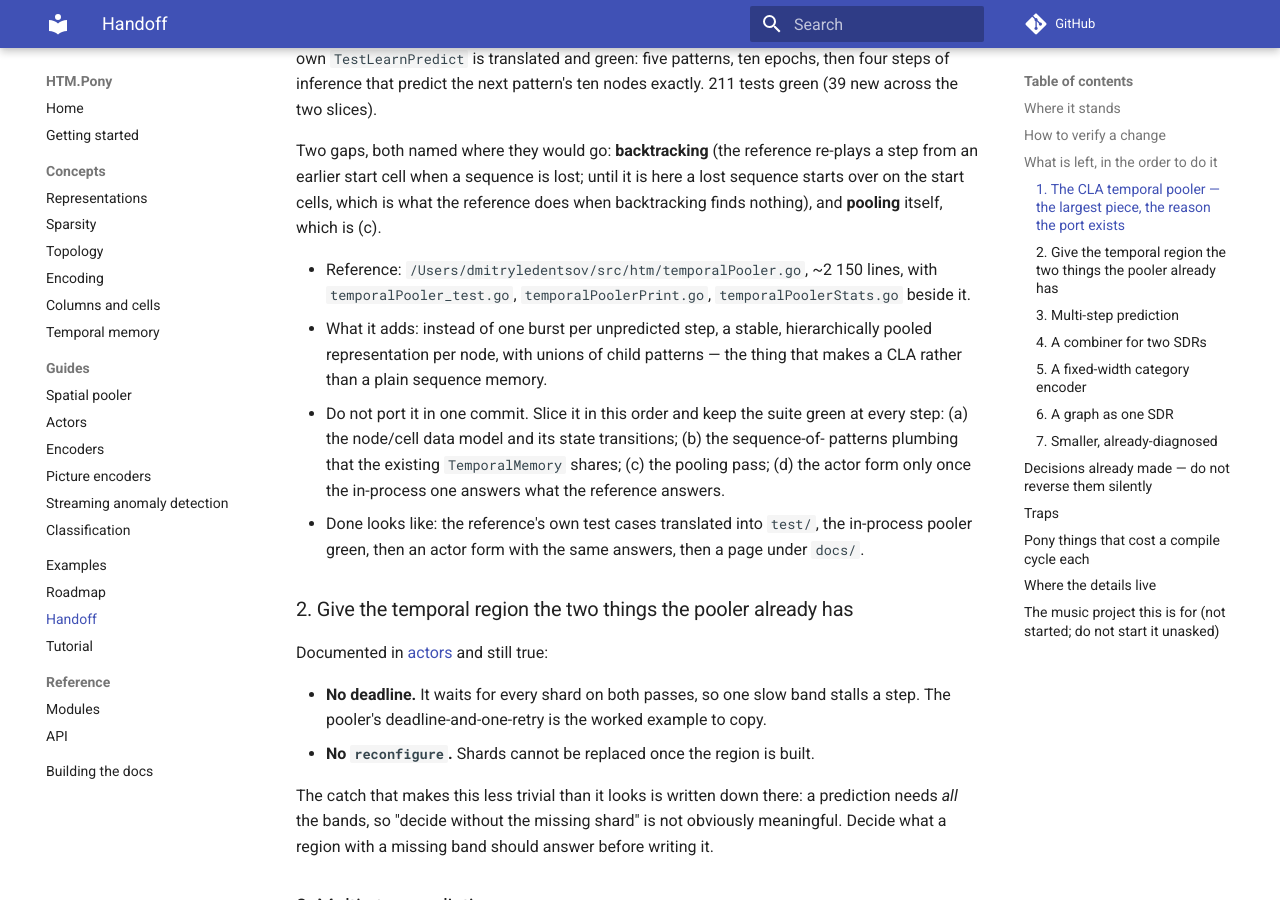
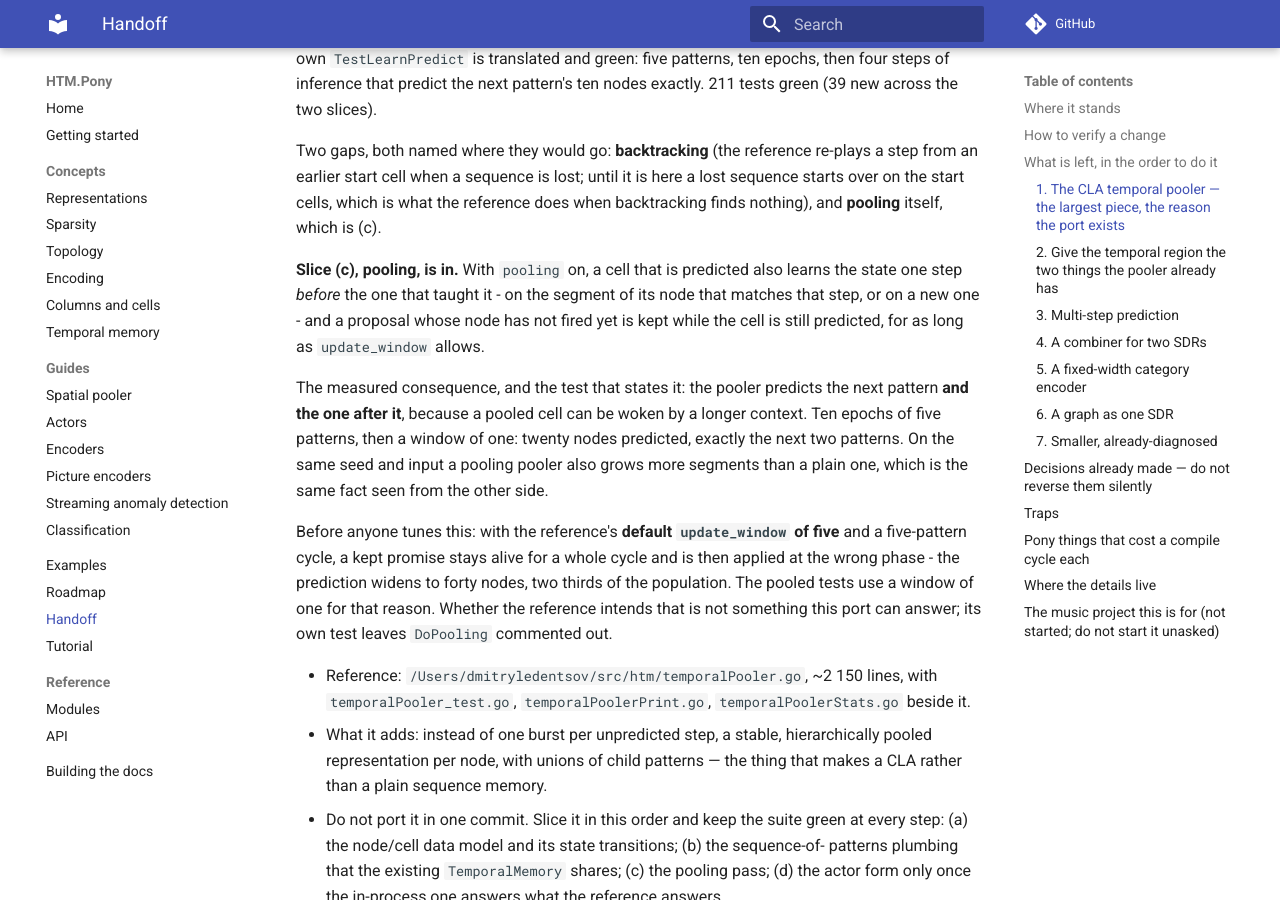
Before and after one commit to d-led/htm.pony, an MkDocs documentation site: the page built from docs/handoff.md, in a window 1280 px wide and 900 px high, scrolled down 2443 px. Built offline with MkDocs 1.6.1 and Material for MkDocs 9.7.7, drawn with Linux system fonts in a browser that asks for light colours; comment, search, counter and statistics services are not loaded; some of the changed text lies outside the part shown.

Commit message:
Add the pooling pass: a cell learns the step before the one that taught it
Slice (c). With pooling on, two things change. A cell that is predicted
additionally learns the state one step before the one that predicted it - on the
segment of its node that matches that older state, or on a new one - and a
proposal whose node has not fired yet is kept while the cell is still predicted,
for as long as the update window allows.

What that measures to: the pooler predicts the next pattern and the one after it,
because a pooled cell can be woken by a longer context. Ten epochs of five
patterns, then a window of one: twenty nodes predicted, exactly the next two
patterns. On the same seed and input a pooling pooler also grows more segments
than a plain one, which is the same fact seen from the other side.

The reference's own test leaves DoPooling commented out, and that is worth
knowing before anybody tunes this: with the default update window of five and a
five-pattern cycle, a kept promise stays alive for a whole cycle and is then
applied at the wrong phase, so the prediction widens to forty nodes - two thirds
of the population. The pooled tests therefore use a window of one.

213 tests green, examples and studies unchanged, mkdocs --strict clean.

```diff
--- a/docs/handoff.md
+++ b/docs/handoff.md
@@ -24,7 +24,7 @@ something the Go one does not. This library is MPL-2.0.
 | Temporal memory: cells, segments, prediction, bursts | done, in process and on actors |
 | Classification: `SDRClassifier`, `PredictionClassifier` | done |
 | Streaming anomaly score and its likelihood | done, in process and on actors (`AnomalyStream`) |
-| CLA temporal pooler | **in slices** - it computes a step with pooling off; the pooling pass and backtracking are not in |
+| CLA temporal pooler | **in slices** - a step with and without pooling; backtracking and the actor form are not in |
 | Graph as one SDR | not written |
 
 Verification at that commit: **172 tests green**, 16 examples run, `mkdocs build --strict`
@@ -95,6 +95,26 @@ Two gaps, both named where they would go: **backtracking** (the reference re-pla
 a step from an earlier start cell when a sequence is lost; until it is here a lost
 sequence starts over on the start cells, which is what the reference does when
 backtracking finds nothing), and **pooling** itself, which is (c).
+
+**Slice (c), pooling, is in.** With `pooling` on, a cell that is predicted also
+learns the state one step *before* the one that taught it - on the segment of its
+node that matches that step, or on a new one - and a proposal whose node has not
+fired yet is kept while the cell is still predicted, for as long as
+`update_window` allows.
+
+The measured consequence, and the test that states it: the pooler predicts the
+next pattern **and the one after it**, because a pooled cell can be woken by a
+longer context. Ten epochs of five patterns, then a window of one: twenty nodes
+predicted, exactly the next two patterns. On the same seed and input a pooling
+pooler also grows more segments than a plain one, which is the same fact seen
+from the other side.
+
+Before anyone tunes this: with the reference's **default `update_window` of five**
+and a five-pattern cycle, a kept promise stays alive for a whole cycle and is
+then applied at the wrong phase - the prediction widens to forty nodes, two
+thirds of the population. The pooled tests use a window of one for that reason.
+Whether the reference intends that is not something this port can answer; its own
+test leaves `DoPooling` commented out.
 
 - Reference: `/Users/dmitryledentsov/src/htm/temporalPooler.go`, ~2 150 lines, with
   `temporalPooler_test.go`, `temporalPoolerPrint.go`, `temporalPoolerStats.go` beside it.
```
Also changed, not shown: docs/reference/modules.md (+4 -2 lines), docs/roadmap.md (+1 -1 lines), 4 other files.
